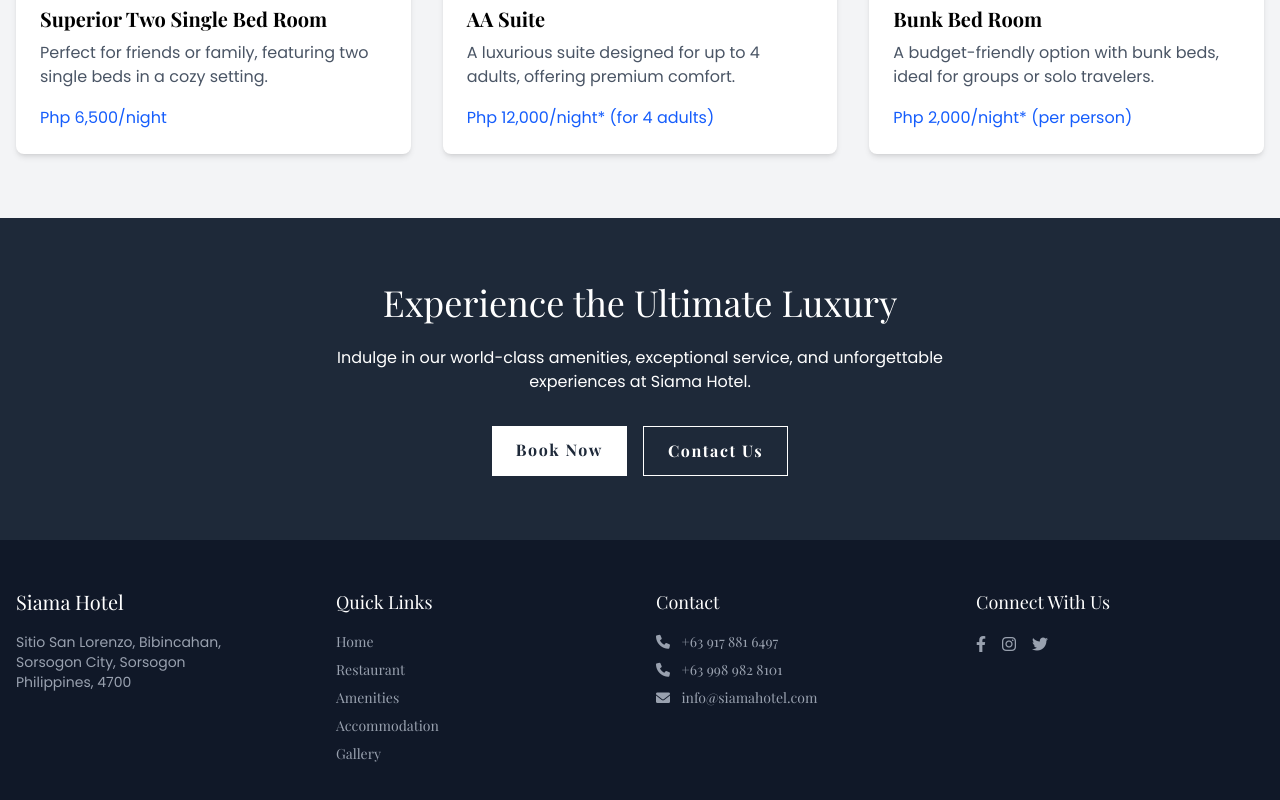
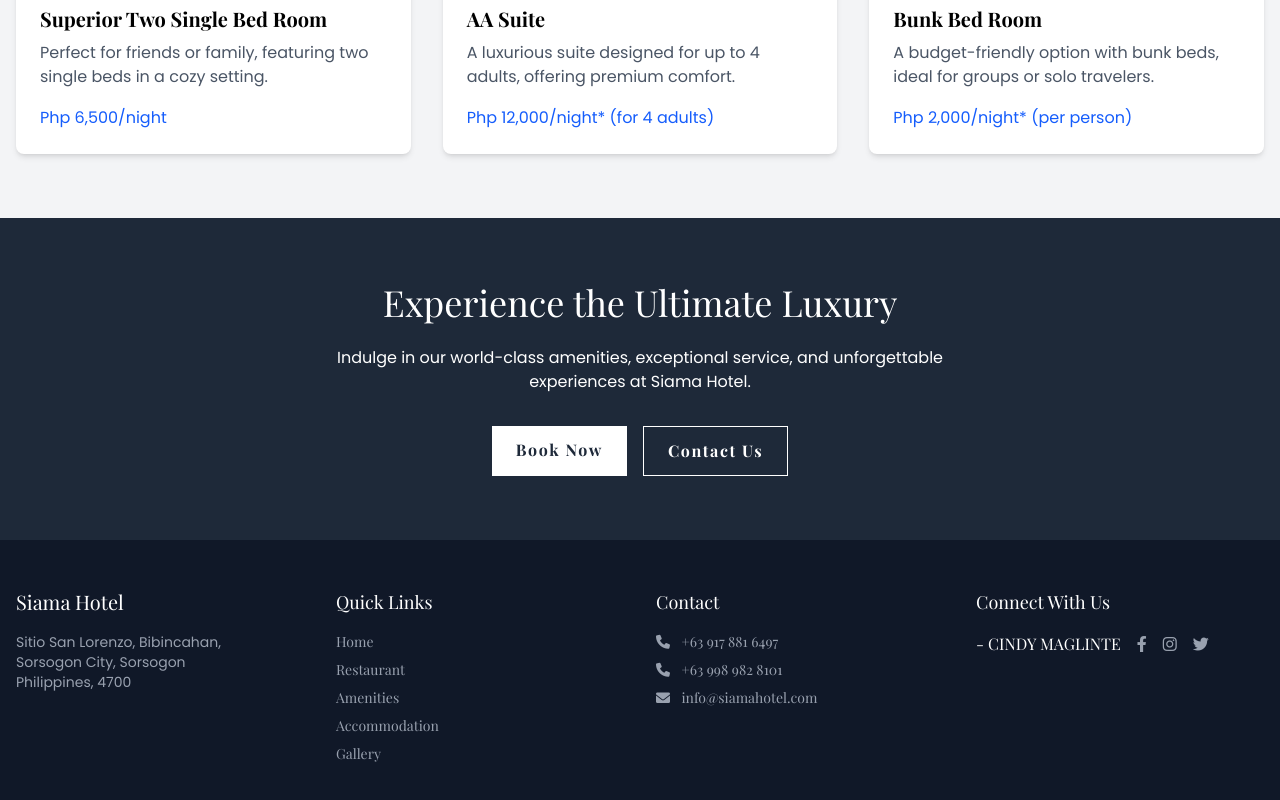
Before and after one commit to cinDev-master/webTech_siama, a website: page src/Accomadation.html in a window 1280 px wide. Shown: the part 1656-2456 px from the top of the page. Drawn offline with nearby package versions, Linux system fonts and the light colour scheme; some icons are missing.

Commit message:
Update Accomadation.html

```diff
--- a/src/Accomadation.html
+++ b/src/Accomadation.html
@@ -236,6 +236,7 @@
                 <div>
                     <h3 class="text-base sm:text-lg font-light mb-4">Connect With Us</h3>
                     <div class="flex space-x-4">
+                        <span>- CINDY MAGLINTE</span>
                         <a href="#" class="text-gray-400 hover:text-white transition"><i class="fab fa-facebook-f"></i></a>
                         <a href="#" class="text-gray-400 hover:text-white transition"><i class="fab fa-instagram"></i></a>
                         <a href="#" class="text-gray-400 hover:text-white transition"><i class="fab fa-twitter"></i></a>
```
